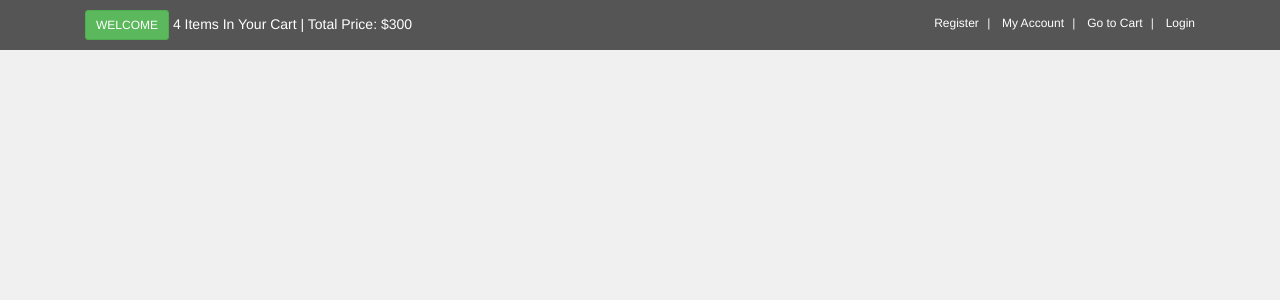
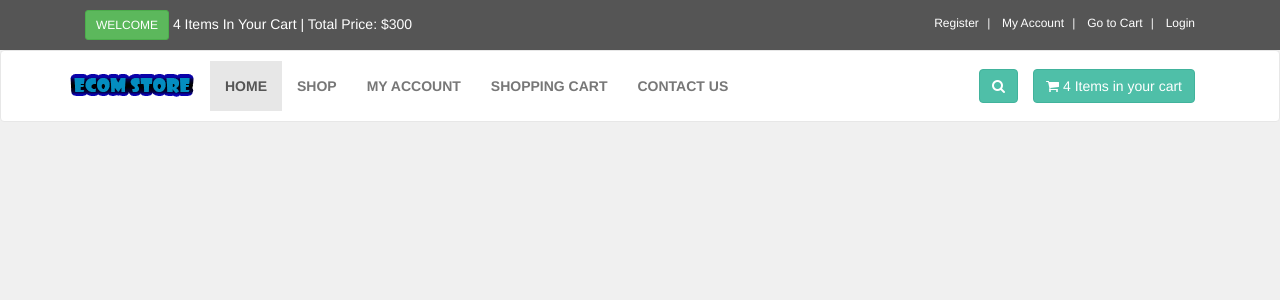
Before and after one commit to iamadityavishnu/agroorganicshop, a PHP site: page / in a window 1280 px wide. Shown: the top 300 px of the page. Run offline with PHP 8.4, Linux system fonts and the light colour scheme.

Commit message:
Main Menu

```diff
--- a/index.php
+++ b/index.php
@@ -44,6 +44,94 @@
 
     </div> <!-- end of top -->
 
+    <div id="navbar" class="navbar navbar-default"> <!-- navbar start -->
+
+        <div class="container"> <!-- container start -->
+
+            <div class="navbar-header"> <!-- navbar-header start -->
+
+                <a href="index.php" class="navbar-brand home"> <!-- navbar-brand home start -->
+                    <img src="images/ecom-store-logo.png" alt="Organic Basket Logo" class="hidden-xs">
+                    <img src="images/ecom-store-logo-mobile.png" alt="Organic Basket Logo" class="visible-xs">
+                </a> <!-- navbar-brand home finish -->
+
+                <button class="navbar-toggle" data-toggle="collapse" data-target="#navigation">
+                    <span class="sr-only">Toggle Navigation</span>
+                    <i class="fa fa-align-justify"></i>
+                </button>
+
+                <button class="navbar-toggle" data-toggle="collapse" data-target="#search">
+                    <span class="sr-only">Toggle Search</span>
+                    <i class="fa fa-search"></i>
+                </button>
+
+            </div> <!-- navbar-header finish -->
+
+            <div class="navbar-collapse collapse" id="navigation"> <!-- navbar-collapse collapse start -->
+
+                <div class="padding-nav"> <!-- padding-nav begin -->
+
+                    <ul class="nav navbar-nav left"> <!-- nav navbar-nav left begin -->
+                        <li class="active">
+                            <a href="index.php">Home</a>
+                        </li>
+                        <li>
+                            <a href="shop.php">Shop</a>
+                        </li>
+                        <li>
+                            <a href="checkout.php">My Account</a>
+                        </li>
+                        <li>
+                            <a href="cart.php">Shopping Cart</a>
+                        </li>
+                        <li>
+                            <a href="contact.php">Contact Us</a>
+                        </li>
+                    </ul> <!-- nav navbar-nav left finish -->
+
+                </div> <!-- padding-nav finish -->
+
+                <a href="cart.php" class="btn navbar-btn btn-primary right"> <!-- btn navbar-btn btn-primary right begin -->
+
+                    <i class="fa fa-shopping-cart"></i>
+                    <span>4 Items in your cart</span>
+
+                </a> <!-- btn navbar-btn btn-primary right finish -->
+
+                <div class="navbar-collapse collapse right"> <!-- navbar-collapse collapse right begin -->
+
+                    <button class="btn btn-primary navbar-btn" type="button" data-toggle="collapse" data-target="#search"> <!-- btn btn-primary navbar-btn begin -->
+
+                        <span class="sr-only">Toggle Search</span>
+                        <i class="fa fa-search"></i>
+
+                    </button> <!-- btn btn-primary navbar-btn finish -->
+
+                </div> <!-- navbar-collapse collapse right finish -->
+
+                <div class="collapse clearfix" id="search"> <!-- collapse clearfix begin --> <!-- SEARCH FROM -->
+
+                    <form method="get" action="results.php" class="navbar-form"> <!-- navbar-form begin -->
+
+                        <div class="input-group"> <!-- input-group begin -->
+                            <input type="text" class="from-control" placeholder="Search" name="user_query" required>
+                            <span class="input-group-btn"> <!-- search button span -->
+                            <button type="submit" name="search" value="Search" class="btn btn-primary"> <!-- btn btn-primary begin -->
+                                <i class="fa fa-search"></i>
+                            </button> <!-- btn btn-primary finish -->
+                            </span> <!-- search button span -->
+                        </div> <!-- input-group finish -->
+
+                    </form> <!-- navbar-form finish -->
+
+                </div> <!-- collapse clearfix finish --> <!-- SEARCH FROM ENDS -->
+
+            </div> <!-- navbar-collapse collapse finish -->
+
+        </div> <!-- container finish -->
+
+    </div> <!-- navbar finish -->
+
 <script src="js/jquery-331.min.js"></script>
 <script src="js/bootstrap-337.min.js"></script>
 
--- a/styles/style.css
+++ b/styles/style.css
@@ -36,7 +36,7 @@ body{
         margin-bottom: 10px;
     }
 }
-@media(max-width: ){
+@media(max-width: 991px){
     #top{
         font-size: 12px;
         text-align: center;
@@ -74,3 +74,56 @@ body{
     color: #f7f7f7;
     padding: 0px 5px;
 }
+
+/* HEADER STYLES */
+
+.navbar{
+    background: #ffffff;
+}
+
+.navbar-collapse .right{
+    float: right;
+}
+
+.navbar-brand{
+    float: left;
+    padding: 10px 15px;
+    font-size: 18px;
+    line-height: 20px;
+    height: 70px;
+}
+
+.navbar-brand:hover,
+.navbar-brand:focus{
+    text-decoration: none;
+}
+.navbar ul.nav > li > a{
+    text-transform: uppercase;
+    font-weight: bold;
+    font-size: 14px;
+}
+.navbar ul.nav > li > a:hover{
+    background: #e7e7e7;
+}
+.padding-nav{
+    padding-top: 10px;
+}
+.btn-primary{
+    color: rgb(red, green, blue);
+    background: rgb(79 , 191, 168);
+    border-color: rgb(65, 179, 156);
+}
+#search .navbar-form{
+    float: right;
+}
+#search{
+    clear: both;
+    border-top: solid 1px #9adacd;
+    text-align: right;
+}
+#search .navbar-form .input-group{
+    display: table;
+}
+#search .navbar-form .input-group .form-control{
+    width: 100%;
+}
```
